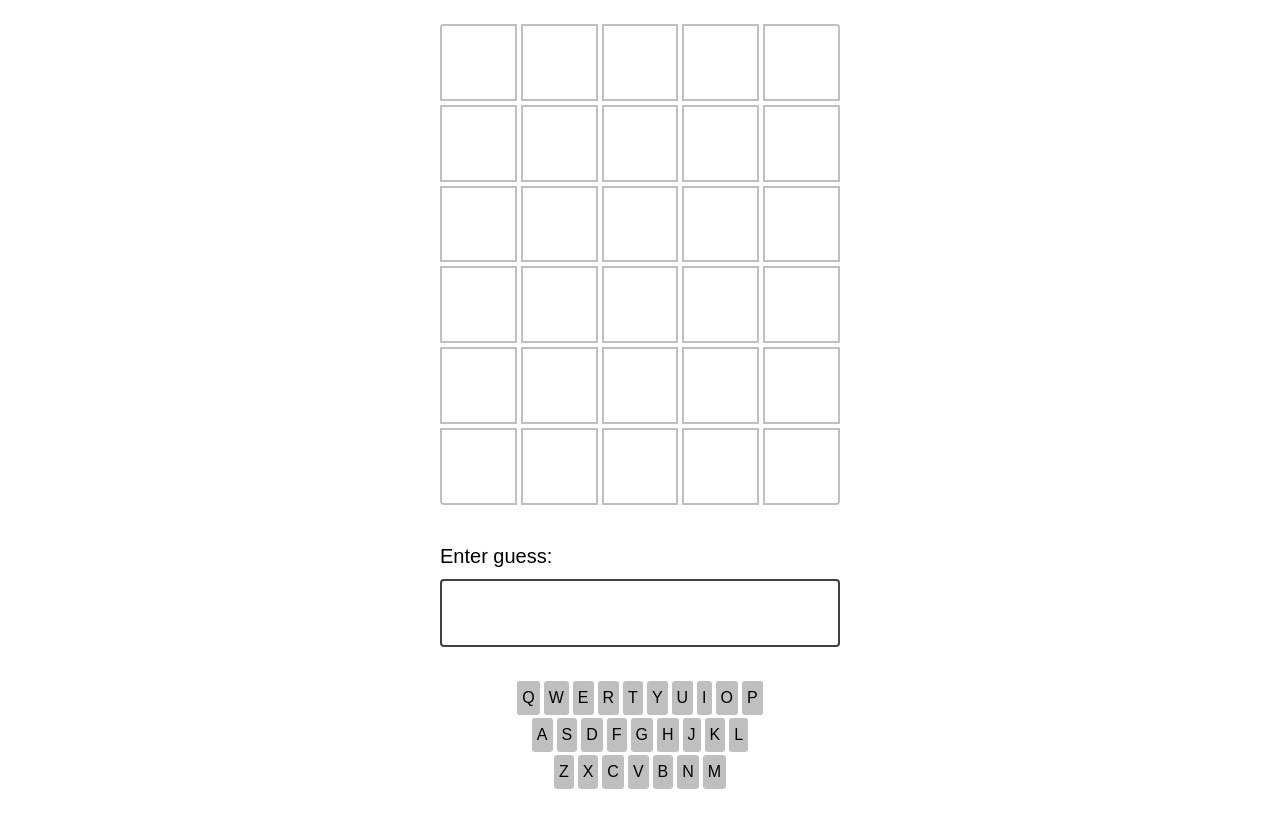
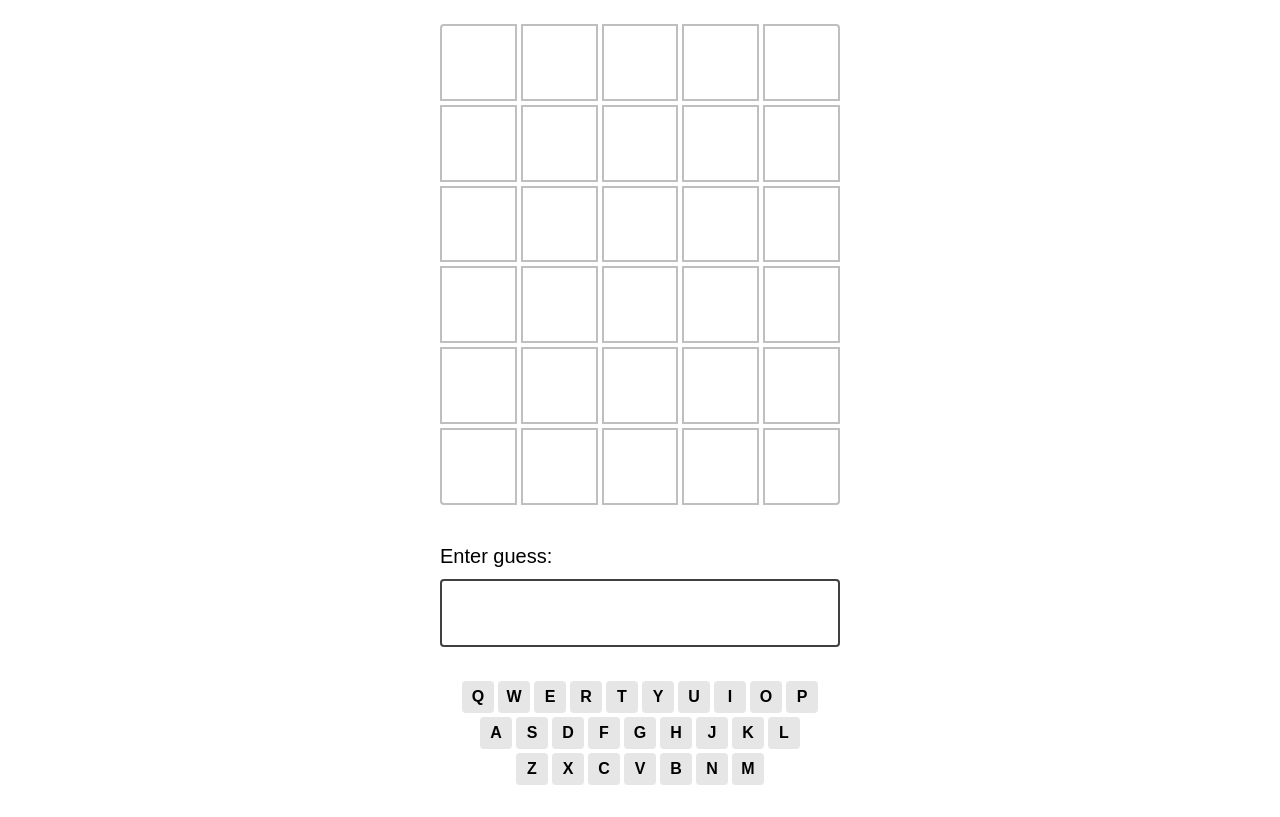
Before and after one commit to timmy-cde/word-clone, a React app: page / in a window 1280 px wide. Shown: the part 72-889 px from the top of the page. Before the commit the page ends 864 px from the top, so only its background shows below. Built offline with nearby package versions, Linux system fonts and the light colour scheme.

Commit message:
finished all stretch goals

```diff
--- a/src/components/Game/Game.js
+++ b/src/components/Game/Game.js
@@ -9,6 +9,7 @@ import GuessList from "../GuessList/GuessList";
 import WonBanner from "../WonBanner/WonBanner";
 import LostBanner from "../LostBanner/LostBanner";
 import Keyboard from "../Keyboard/Keyboard";
+import { checkGuess } from "../../game-helpers";
 
 function Game() {
   const [answer, setAnswer] = React.useState(() => sample(WORDS));
@@ -27,17 +28,18 @@ function Game() {
     }
   }
 
+  const validateGuesses = guessList.map((guess) => checkGuess(guess, answer));
+
   function handleReset() {
-    setGuessList([]);
     const nextAnswer = sample(WORDS);
     setAnswer(nextAnswer);
     setGameStatus("running");
-    console.info({ nextAnswer });
+    setGuessList([]);
   }
 
   return (
     <>
-      <GuessList guessList={guessList} answer={answer} />
+      <GuessList validateGuesses={validateGuesses} />
       <GuessForm
         handleSubmitGuess={handleSubmitGuess}
         gameStatus={gameStatus}
@@ -52,7 +54,7 @@ function Game() {
       {gameStatus === "lost" && (
         <LostBanner answer={answer} handleReset={handleReset} />
       )}
-      <Keyboard answer={answer} guessList={guessList} />
+      <Keyboard validateGuesses={validateGuesses} />
     </>
   );
 }
--- a/src/components/Guess/Guess.js
+++ b/src/components/Guess/Guess.js
@@ -1,21 +1,19 @@
 import React from "react";
 import { range } from "../../utils";
-import { checkGuess } from "../../game-helpers";
 
 function Cell({ letter, status }) {
   let className = status ? `cell ${status}` : "cell";
   return <span className={className}>{letter}</span>;
 }
 
-function Guess({ value, answer }) {
-  let result = checkGuess(value, answer);
+function Guess({ value }) {
   return (
     <p className="guess">
       {range(5).map((num) => (
         <Cell
           key={num}
-          letter={result ? result[num].letter : undefined}
-          status={result ? result[num].status : undefined}
+          letter={value ? value[num].letter : undefined}
+          status={value ? value[num].status : undefined}
         />
       ))}
     </p>
--- a/src/components/GuessList/GuessList.js
+++ b/src/components/GuessList/GuessList.js
@@ -4,11 +4,11 @@ import Guess from "../Guess/Guess";
 import { range } from "../../utils";
 import { NUM_OF_GUESSES_ALLOWED } from "../../constants";
 
-function GuessList({ guessList, answer }) {
+function GuessList({ validateGuesses }) {
   return (
     <div className="guess-results">
       {range(NUM_OF_GUESSES_ALLOWED).map((num) => (
-        <Guess value={guessList[num]} answer={answer} key={num} />
+        <Guess value={validateGuesses[num]} key={num} />
       ))}
     </div>
   );
--- a/src/components/Keyboard/Keyboard.js
+++ b/src/components/Keyboard/Keyboard.js
@@ -1,27 +1,38 @@
 import React from "react";
 
-import { checkGuess } from "../../game-helpers";
-
-let keys = [
+let ROWS = [
   ["Q", "W", "E", "R", "T", "Y", "U", "I", "O", "P"],
   ["A", "S", "D", "F", "G", "H", "J", "K", "L"],
   ["Z", "X", "C", "V", "B", "N", "M"],
 ];
 
-function Keyboard({ answer, guessList }) {
-  // let result = checkGuess()
+function getLettersStatus(validateGuesses) {
+  let lettersStatus = {};
+
+  validateGuesses.forEach((guess) => {
+    guess.forEach(({ letter, status }) => {
+      lettersStatus[letter] = status;
+    });
+  });
+
+  return lettersStatus;
+}
+
+function Keyboard({ validateGuesses }) {
+  let lettersStatus = getLettersStatus(validateGuesses);
+
   return (
-    <>
-      {keys.map((key, index) => (
-        <div key={index} className="keyboard">
-          {key.map((letter, index) => (
-            <span key={index} className="key">
+    <div className="keyboard">
+      {ROWS.map((row, index) => (
+        <div key={index} className="keyboard-row">
+          {row.map((letter) => (
+            <span key={letter} className={`letter ${lettersStatus[letter]}`}>
               {letter}
             </span>
           ))}
         </div>
       ))}
-    </>
+    </div>
   );
 }
 
--- a/src/components/KeyboardKeys/index.js
+++ /dev/null
@@ -1,2 +0,0 @@
-export * from "./KeyboardKeys";
-export { default } from "./KeyboardKeys";
--- a/src/styles.css
+++ b/src/styles.css
@@ -231,7 +231,6 @@ h1 {
   }
 }
 
-
 /*
   Stretch goals styles
 */
@@ -245,14 +244,36 @@ h1 {
 
 .keyboard {
   display: flex;
-  justify-content: center;
+  flex-direction: column;
+  gap: 4px;
 }
 
-.key {
-  background: var(--color-gray-700);
-  border-radius: 3px;
-  padding: 5px;
-  margin-left: 2px;
-  margin-right: 2px;
-  margin-bottom: -1.8rem;
+.keyboard-row {
+  display: flex;
+  justify-content: center;
+  gap: 4px;
 }
+
+.keyboard .letter {
+  width: 2rem;
+  height: 2rem;
+  border-radius: 4px;
+  display: grid;
+  place-content: center;
+  background: var(--color-gray-900);
+  font-size: 1rem;
+  font-weight: 600;
+}
+
+.keyboard .letter.correct {
+  background: var(--color-success);
+  color: white;
+}
+.keyboard .letter.incorrect {
+  background: var(--color-gray-300);
+  color: white;
+}
+.keyboard .letter.misplaced {
+  background: var(--color-warning);
+  color: white;
+}
```
Also changed, not shown: src/components/KeyboardKeys/KeyboardKeys.js (deleted, +0 -28 lines).
